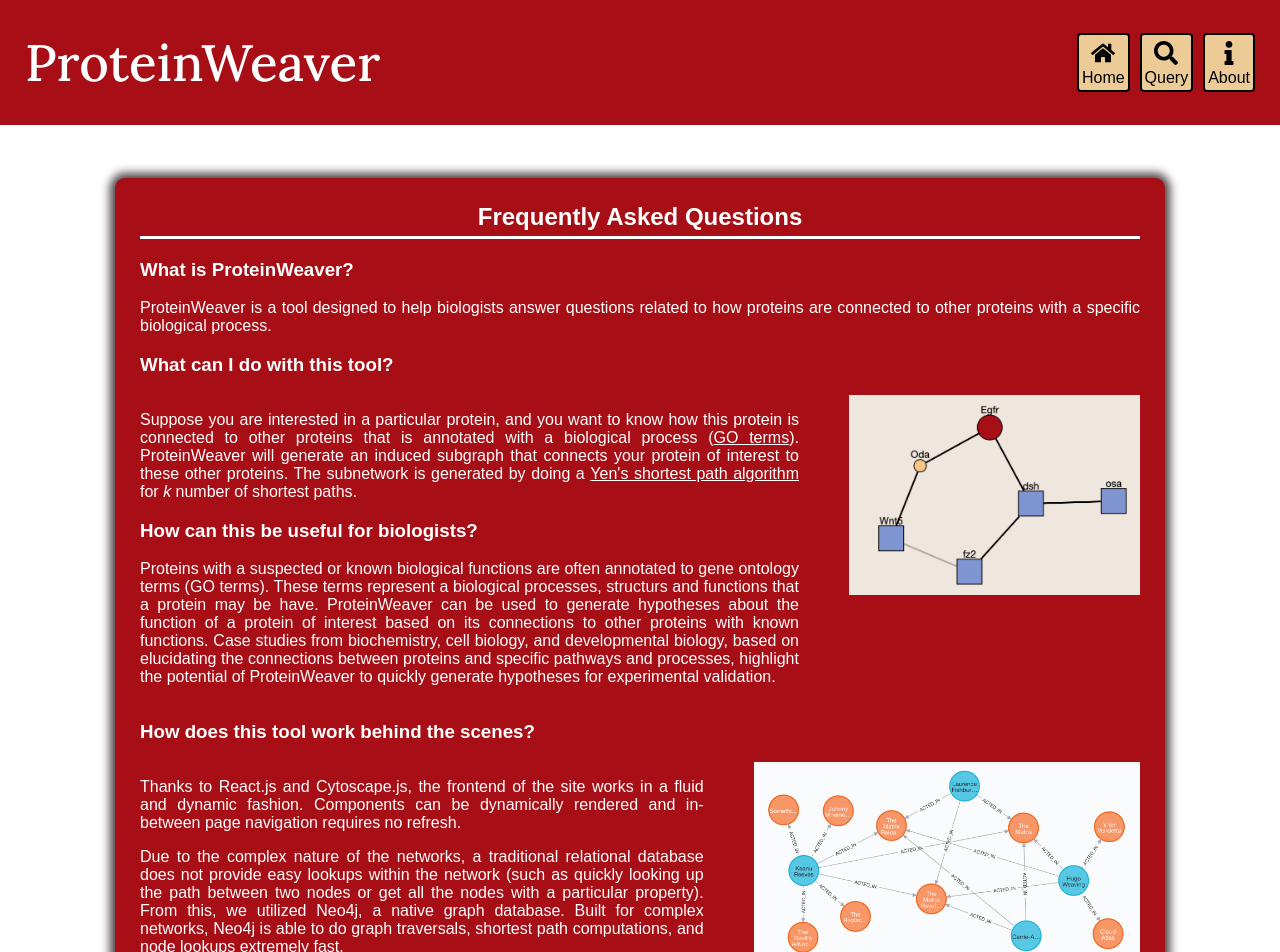
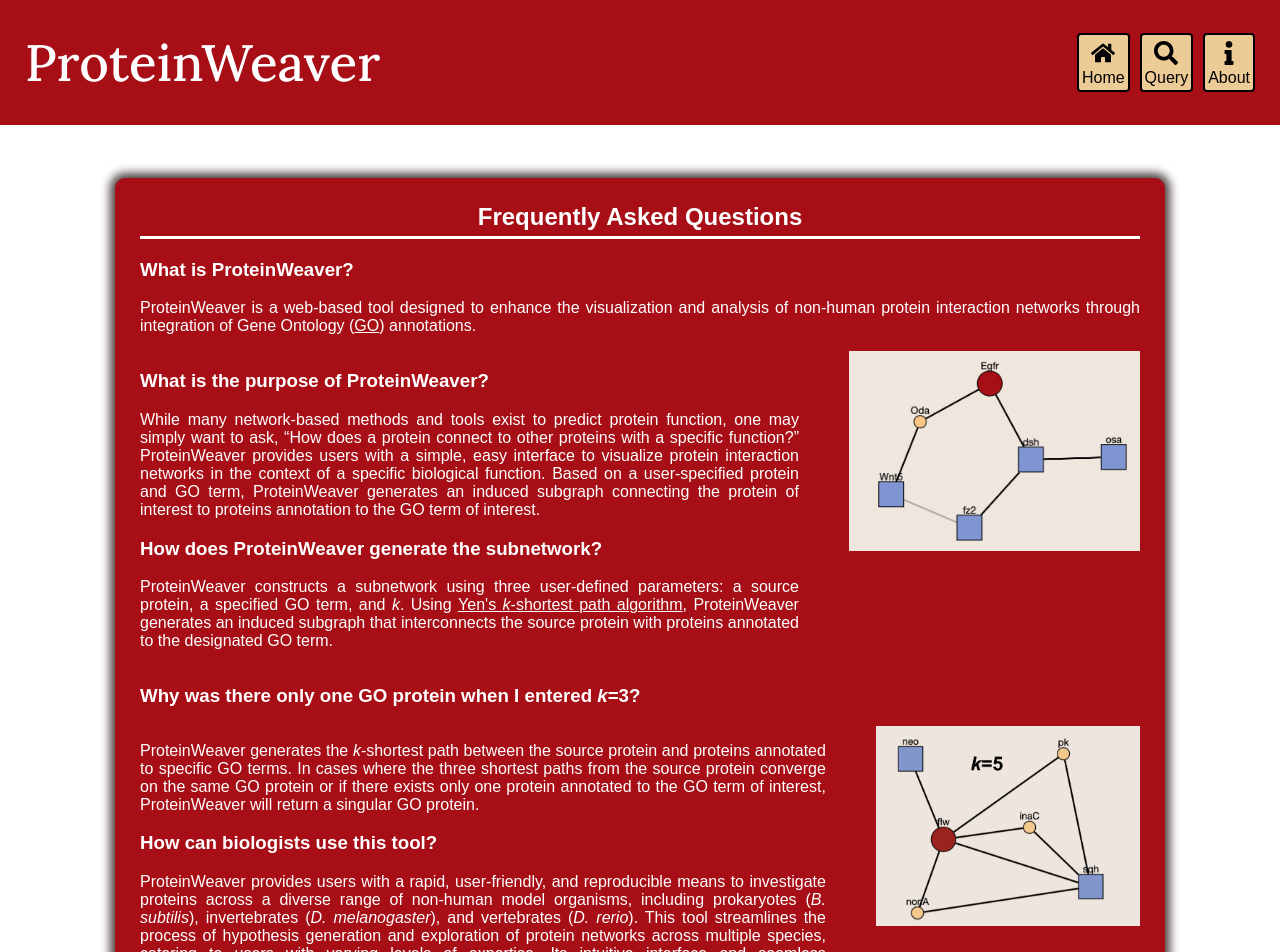
Before and after one commit to Reed-CompBio/protein-weaver, a React (Vite) app in the folder client/: page /faq in a window 1280 px wide. Shown: the top 952 px of the page. Built offline with nearby package versions, Linux system fonts and the light colour scheme.

Commit message:
Update FAQs

```diff
--- a/client/src/index.css
+++ b/client/src/index.css
@@ -907,6 +907,11 @@ h3 {
   height: 200px;
 }
 
+.confusing-k-image {
+  margin-left: 50px;
+  height: 200px;
+}
+
 .induced-subgraph-image {
   margin-left: 50px;
   height: 180px;
--- a/client/src/pages/FAQPage.jsx
+++ b/client/src/pages/FAQPage.jsx
@@ -3,6 +3,7 @@ import MainLayout from "../layout/MainLayout";
 import SubNetworkImage from "../assets/subnetwork-example.png";
 import Neo4jImage from "../assets/neo4j-image.png";
 import InducedSubgraph from "../assets/induced-subgraph.png";
+import ConfusingK from "../assets/confusing-k.png";
 
 
 export default function FAQPage() {
@@ -14,70 +15,87 @@ export default function FAQPage() {
             <h2 className="faq-title">Frequently Asked Questions</h2>
             <h3>What is ProteinWeaver?</h3>
             <p>
-              ProteinWeaver is a tool designed to help biologists answer
-              questions related to how proteins are connected to other proteins
-              with a specific biological process.
+              ProteinWeaver is a web-based tool designed to enhance the
+              visualization and analysis of non-human protein interaction
+              networks through integration of Gene Ontology (<a
+                className="faq-body-link"
+                href="https://geneontology.org/docs/ontology-documentation/"
+              >
+                GO
+              </a>) annotations.
             </p>
-            <h3>What can I do with this tool?</h3>
             <div className="faq-image-container">
               <div>
+                <h3 className="faq-body-text">What is the purpose of ProteinWeaver?</h3>
                 <p className="faq-body-text">
-                  Suppose you are interested in a particular protein, and you
-                  want to know how this protein is connected to other proteins
-                  that is annotated with a biological process (
-                  <a
-                    className="faq-body-link"
-                    href="https://geneontology.org/docs/ontology-documentation/"
-                  >
-                    GO terms
-                  </a>
-                  ). ProteinWeaver will generate an induced subgraph that
-                  connects your protein of interest to these other proteins. The
-                  subnetwork is generated by doing a{" "}
-                  <a
+                  While many network-based methods and tools exist to predict protein function,
+                  one may simply want to ask, “How does a protein connect to other proteins with a specific function?”
+                  ProteinWeaver provides users with a simple, easy interface to visualize protein interaction networks
+                  in the context of a specific biological function. Based on a user-specified protein and GO term,
+                  ProteinWeaver generates an induced subgraph connecting the protein of interest to proteins annotation to
+                  the GO term of interest.
+                </p>
+                <h3 className="faq-body-text">
+                  How does ProteinWeaver generate the subnetwork?
+                </h3>
+                <p className="faq-body-text">
+                  ProteinWeaver constructs a subnetwork using three user-defined parameters: a source protein,
+                  a specified GO term, and <em>k</em>. Using <a
                     className="faq-body-link"
                     href="https://neo4j.com/docs/graph-data-science/current/algorithms/yens/"
                   >
-                    Yen's shortest path algorithm
-                  </a>{" "}
-                  for <em>k</em> number of shortest paths.
-                </p>
-                <h3 className="faq-body-text">
-                  How can this be useful for biologists?
-                </h3>
-                <p className="faq-body-text">
-                  Proteins with a suspected or known biological functions are
-                  often annotated to gene ontology terms (GO terms). These terms
-                  represent a biological processes, structurs and functions that
-                  a protein may be have. ProteinWeaver can be used to generate
-                  hypotheses about the function of a protein of interest based
-                  on its connections to other proteins with known functions.
-                  Case studies from biochemistry, cell biology, and developmental
-                  biology, based on elucidating the connections between proteins
-                  and specific pathways and processes, highlight the potential of
-                  ProteinWeaver to quickly generate hypotheses for experimental
-                  validation.
+                    Yen's <em>k</em>-shortest path algorithm
+                  </a>, ProteinWeaver
+                  generates an induced subgraph that interconnects the source protein with proteins
+                  annotated to the designated GO term.
                 </p>
               </div>
               <img className="subnetwork-image" src={SubNetworkImage}></img>
             </div>
-            <h3>How does this tool work behind the scenes?</h3>
+            <h3 className="faq-body-text">
+              Why was there only one GO protein when I entered <em>k</em>=3?
+            </h3>
             <div className="faq-image-container">
               <div>
                 <p className="faq-body-text">
-                  Thanks to React.js and Cytoscape.js, the frontend of the site
-                  works in a fluid and dynamic fashion. Components can be
-                  dynamically rendered and in-between page navigation requires
-                  no refresh.
+                  ProteinWeaver generates the <em>k</em>-shortest path between the source protein and
+                  proteins annotated to specific GO terms. In cases where the three shortest paths
+                  from the source protein converge on the same GO protein or if there exists only
+                  one protein annotated to the GO term of interest, ProteinWeaver will return a singular GO protein.
+                </p>
+                <h3 className="faq-body-text">
+                  How can biologists use this tool?
+                </h3>
+                <p className="faq-body-text">
+                  ProteinWeaver provides users with a rapid, user-friendly, and reproducible
+                  means to investigate proteins across a diverse range of non-human model
+                  organisms, including prokaryotes (<em>B. subtilis</em>),
+                  invertebrates (<em>D. melanogaster</em>), and vertebrates (<em>D. rerio</em>).
+                  This tool streamlines the process of hypothesis generation and exploration of
+                  protein networks across multiple species, catering to users with varying levels of expertise.
+                  Its intuitive interface and seamless reproducibility expedite the discovery of
+                  valuable biological insights without compromising accessibility.
+                </p>
+              </div>
+              <img className="confusing-k-image" src={ConfusingK}></img>
+            </div>
+            <h3>What is ProteinWeaver built on?</h3>
+            <div className="faq-image-container">
+              <div>
+                <p className="faq-body-text">
+                  ProteinWeaver uses React.js and Cytoscape.js to render the frontend, providing
+                  users with a fluid and dynamic interface. This combination enables seamless
+                  alterations to the displayed information within a visualization software tailored for graph networks.
                 </p>
                 <p className="faq-body-text">
-                  Due to the complex nature of the networks, a traditional
-                  relational database does not provide easy lookups within the
-                  network (such as quickly looking up the path between two nodes
-                  or get all the nodes with a particular property). From this,
-                  we utilized Neo4j, a native graph database. Built for complex
-                  networks, Neo4j is able to do graph traversals, shortest path
-                  computations, and node lookups extremely fast.
+                  Given the intricate nature of protein networks, traditional relational databases
+                  struggle with efficient lookups within the network structure, such as swiftly
+                  retrieving paths between nodes or obtaining all nodes with specific properties.
+                  To address this challenge, ProteinWeaver employs Neo4j, a native graph database uniquely
+                  designed for handling complex networks. Neo4j excels in performing graph traversals,
+                  computing shortest paths, and executing rapid node lookups, enabling fast and effective
+                  operations within ProteinWeaver's network environment. To facilitate seamless communication
+                  between the React.js/Cytoscape.js frontend and the Neo4j database, ProteinWeaver employs Express.js and Node.js.
                 </p>
               </div>
               <img className="subnetwork-image" src={Neo4jImage}></img>
```
Also changed, not shown: client/src/assets/confusing-k.png (added).
